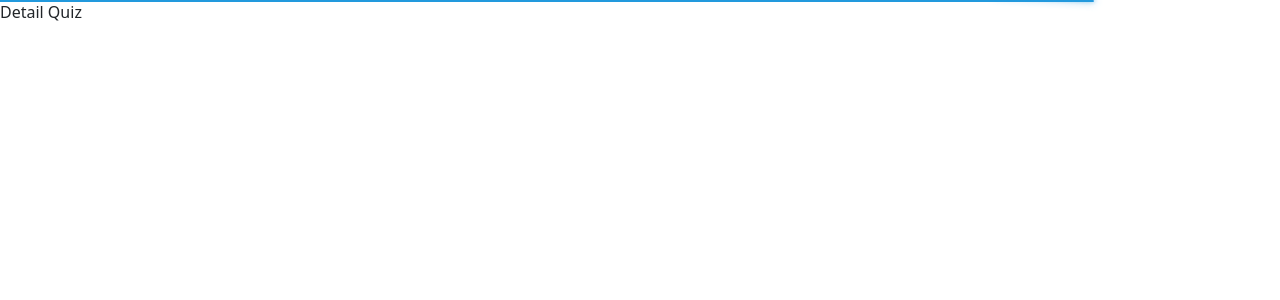
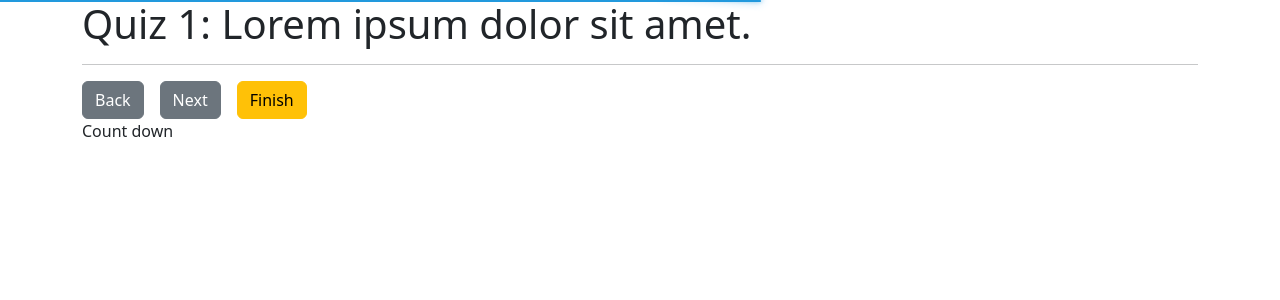
Before and after one commit to nboraxxd/learn-react-redux-with-eric, a React (Create React App) app: page /users/quiz/1 in a window 1280 px wide. Shown: the top 300 px of the page. Built offline with nearby package versions, Linux system fonts and the light colour scheme; no server answers.

Commit message:
detailQuiz page
- detailQuiz interface code
- Call API

```diff
--- a/src/components/User/DetailQuiz.jsx
+++ b/src/components/User/DetailQuiz.jsx
@@ -1,10 +1,10 @@
 import React, { useEffect } from 'react'
 import { useParams } from 'react-router-dom'
 import { getDataQuizById } from '../../services/apiServices'
+import _ from 'lodash'
 
 const DetailQuiz = () => {
   const { id } = useParams()
-  console.log(id)
 
   useEffect(() => {
     fetchQuestionListById()
@@ -13,10 +13,48 @@ const DetailQuiz = () => {
   async function fetchQuestionListById() {
     const response = await getDataQuizById(id)
 
-    console.log(response)
+    if (response?.EC === 0) {
+      const dataQuiz = _.chain(response.DT)
+        .groupBy('id')
+        .map((quiz, id) => {
+          const answerOptions = []
+          let quizDescription
+          let quizImage
+
+          quiz.forEach((item, index) => {
+            if (index === 0) {
+              quizDescription = item.description
+              quizImage = item.image
+            }
+
+            answerOptions.push(item.answers)
+          })
+
+          return { id, answerOptions, quizDescription, quizImage }
+        })
+        .value()
+      console.log(dataQuiz)
+    }
   }
 
-  return <div>Detail Quiz</div>
+  return (
+    <div>
+      <div className="quiz container">
+        <div className="quiz-left">
+          <h1 className="quiz-left__title">Quiz 1: Lorem ipsum dolor sit amet.</h1>
+          <hr />
+          <div className="quiz-left__content">{/* <Question /> */}</div>
+          <div className="quiz-left__footer">
+            <button className="btn btn-secondary me-3">Back</button>
+            <button className="btn btn-secondary me-3">Next</button>
+            <button className="btn btn-warning">Finish</button>
+          </div>
+        </div>
+        <div className="quiz-right">Count down</div>
+        {/* <ModalResult /> */}
+      </div>
+    </div>
+  )
 }
 
 export default DetailQuiz
--- /dev/null
+++ b/src/components/User/DetailQuiz.scss
@@ -0,0 +1,51 @@
+.quiz {
+  display: flex;
+  gap: 20px;
+  &-left {
+    width: 70%;
+    border: 2px solid #ccc;
+    border-radius: 5px;
+    padding: 20px;
+
+    &__title {
+      font-size: 24px;
+    }
+
+    &__image {
+      width: 200px;
+      height: 200px;
+      display: block;
+      margin: 0 auto;
+      margin-bottom: 10px;
+
+      img {
+        width: 100%;
+        height: 100%;
+        object-fit: cover;
+      }
+    }
+
+    &__question {
+      font-size: 20px;
+      font-weight: 600;
+      margin-bottom: 15px;
+      text-align: center;
+    }
+
+    &__anwer {
+      padding-left: 150px;
+    }
+
+    &__footer {
+      margin-top: 20px;
+      text-align: center;
+    }
+  }
+
+  &-right {
+    width: 30%;
+    border: 2px solid #ccc;
+    border-radius: 5px;
+    padding: 20px;
+  }
+}
```
